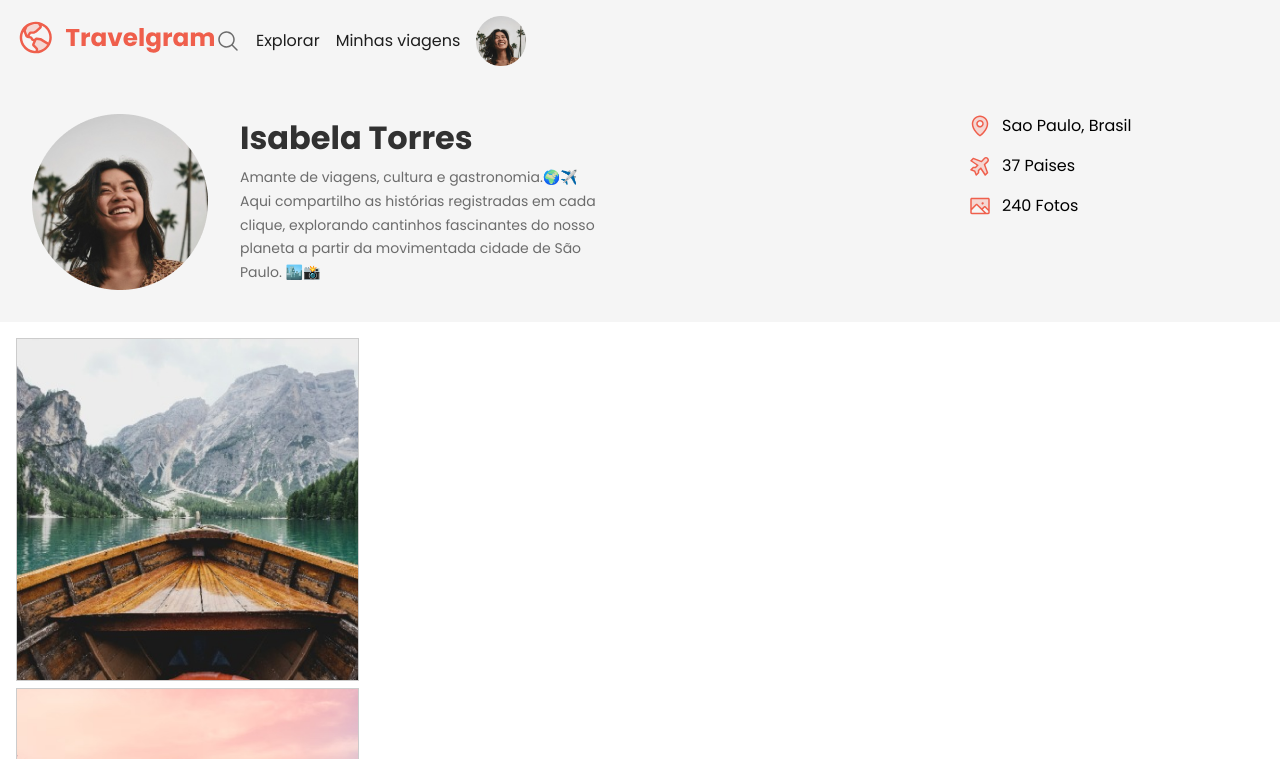
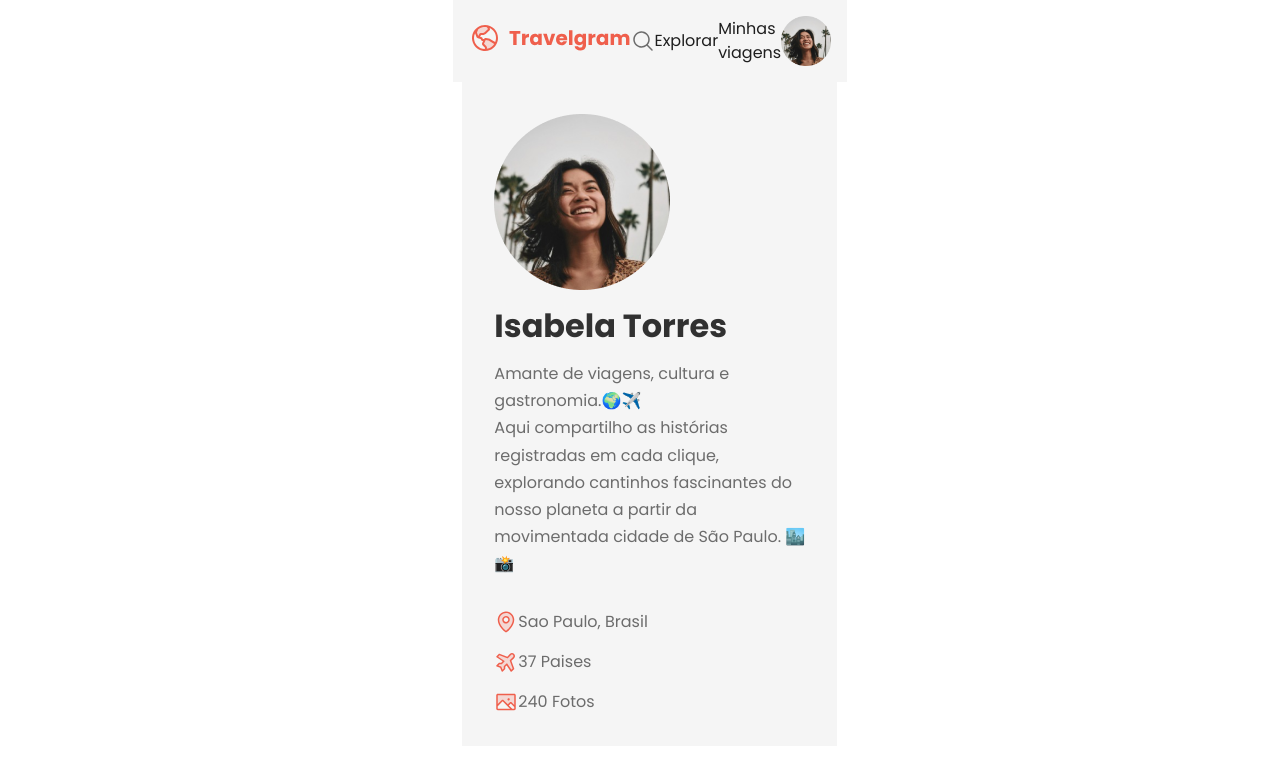
Before and after one commit to deivid94/perfil-de-viagens-rockeat, a plain HTML site: page index.html in a window 1280 px wide. Shown: the top 759 px of the page. Drawn offline with Linux system fonts and the light colour scheme; files whose address does not match are found by name.

Commit message:
FIXING:   reponsive layout header

```diff
--- a/index.html
+++ b/index.html
@@ -13,31 +13,34 @@
     <title>Perfil de viagens</title>
 </head>
 <body>
-      <div class="container grid flow-col">
+      <div class="container">
+
         <nav class="flex">
+                <div>
+                    <a href="" class="nav-logo">
+                        <img src="./assets/Logo.svg" alt="logo travelgram" >
+                    </a>
+                </div>
+
+
             <div>
-                <a href="" class="nav-logo">
-                    <img src="./assets/Logo.svg" alt="logo travelgram" >
-                </a>
-            </div>
-            <div class="">
-                <ul class="flex gap-1">
+                <ul class="flex">
                     <li><a href="#"><img src="./assets//MagnifyingGlass.svg" alt="lupa icon pesquisa"></a></li>
                     <li class="links"><a href="#">Explorar</a></li>
                     <li class="links"><a href="#">Minhas viagens</a> </li>
                     <li><a href="#"><img src="./assets/images/profile.png" class="profile-menu" alt="foto perfil isabel torres"></a></li>
             </ul>
             </div>
+        </nav>
+        <header class="container padding-32">
 
+            <div class="grid flow-col">
 
+                    <div class="margin-16">
+                        <img class="img-profile" src="./assets/images/profile.png" alt="Isabela torres">
+                    </div>
 
-        </nav>
-        <header>
-
-            <div class="container">
-                <div class="profile">
-                    <img class="img-profile" src="./assets/images/profile.png" alt="Isabela torres">
-                    <div>
+                    <div class="margin-32">
                         <h1>Isabela Torres</h1>
                         <p>
                             Amante de viagens, cultura e gastronomia.🌍✈️<br>
@@ -45,10 +48,10 @@
                         </p>
                     </div>
 
-                </div>
 
 
-                    <ul class="info">
+
+                    <ul class="info gap-1">
                         <li><img src="./assets/MapPin.svg" alt=""> <span>Sao Paulo, Brasil</span></li>
                         <li><img src="./assets/AirplaneTilt.svg" alt=""><span>37 Paises</span></li>
                         <li><img src="./assets/Image.svg" alt=""><span>240 Fotos</span></li>
--- a/style/global.css
+++ b/style/global.css
@@ -21,14 +21,14 @@
     --shape-transparency: rgba(255,255,255,0.56) ;
 
     --text-color-primary: #313131;
-    --text-color-seconday: #6c6c6c;
+    --text-color-secondary: #6c6c6c;
 
     --font-family: "Poppins", sans-serif;
 
     --text-lg: bold 2rem/125% var(--font-family);
     --text-md: regular 0.8rem/170% var(--font-family);
     --text-sm: regular 0.65rem/170% var(--font-family);
-    --text: 16px/150% var(--font-family);
+    --text: 1rem/150% var(--font-family);
 
    --spacing-y-16: 1rem;
    --spacing-y-32: 2rem;
@@ -37,9 +37,13 @@
 
 
  }
+ .container {
+   margin: auto;
 
+ }
 
  body {
+
     font: var(--text);
     background-color: var(--background-color);
  }
@@ -48,6 +52,19 @@
 .padding-16 {
    padding: 1rem;
 }
+
+.padding-32{
+   padding: var(--spacing-y-32);
+}
+
+.margin-16{
+   margin-bottom: var(--spacing-y-16);
+}
+.margin-32{
+   margin-bottom: var(--spacing-y-32);
+}
+
+
  .gap-1 {
    gap: 1rem;
  }
@@ -65,7 +82,10 @@
    display: grid;
 }
 .flow-col {
-   grid-template-columns: 1fr;
+   grid-template-columns: 1f;
+}
+.flow-col-2 {
+   grid-template-columns: 1fr 1fr;
 }
 
 
@@ -77,7 +97,13 @@
  a {
   text-decoration: none;
   color: inherit;
+  font-size: var(--text-sm);
  }
   p {
    font: var(--text-md);
   }
+
+  span{
+   font: var(--text-sm);
+   color: var(--text-color-secondary);
+  }
--- a/style/header.css
+++ b/style/header.css
@@ -1,59 +1,44 @@
 
 
-header .container {
-
+header{
    background-color: var(--suface-color);
-   justify-content: space-between;
-   display: flex;
-   padding: 32px;
-
+    width: 100%;
 }
 
-
+.img-profile{
+    display: block;
+    min-width: 150px;
+}
 
 .profile {
     align-items: center;
     display: flex;
-    gap: 32px;
-
-
-}
-
-.profile > div {
-    max-width: 384px;
 
 }
 
 
 h1 {
-    margin-bottom: 8px;
+    margin-bottom: 0.875rem;
+    color: var(--text-color-primary);
 
 }
 
 p {
-    width: 384px;
-    height: 120px;
     line-height: 1.7;
-    text-align: left;
-    color: #6c6c6c;
-    font-size: 14px;
+    color: var(--text-color-secondary);
+    font-size: var(--text-sm);
 
 }
 
  .info {
     display: flex;
     flex-direction: column;
-    gap: 16px;
-    width: 280px;
 
 }
 
 .info li {
+    width: 100%;
+    justify-content: star;
     display: flex;
-    gap: 10px;
-    width:280px ;
     height: 24px;
 }
- @media(--min-width:375px){
-
- }
--- a/style/main.css
+++ b/style/main.css
@@ -1,13 +1,7 @@
 
 
 main .photo_galery {
-    /* display: grid;
-    grid-template-columns:1fr ; */
     width: 375px;
-
-
-
-
 }
 
 .card_photo img {
--- a/style/nav.css
+++ b/style/nav.css
@@ -1,13 +1,14 @@
 nav {
-
+    width: 100%;
     background-color: var(--suface-color);
     padding: var(--spacing-y-16);
     align-items: center;
 
+
 }
 
- .nav-logo img{
-    width:12.5rem ;
+ .nav-logo img {
+    /* max-width:12.5rem ; */
 
  }
 
@@ -30,15 +31,15 @@ ul{
  }
 
 nav ul li:last-child img {
-   width: 50px;
+   max-width: 50px;
 
 }
 
-@media screen  and (max-width:375px){
+@media screen  and (min-width:375px){
   .container {
+     max-width: 375px;
     display: grid;
     grid-template-columns: 1fr;
-
 
   }
 
@@ -46,3 +47,10 @@ nav ul li:last-child img {
     display: none;
    }
 }
+
+
+@media screen and (min-width:1280px) {
+  .links {
+    display: initial;
+  }
+}
```
